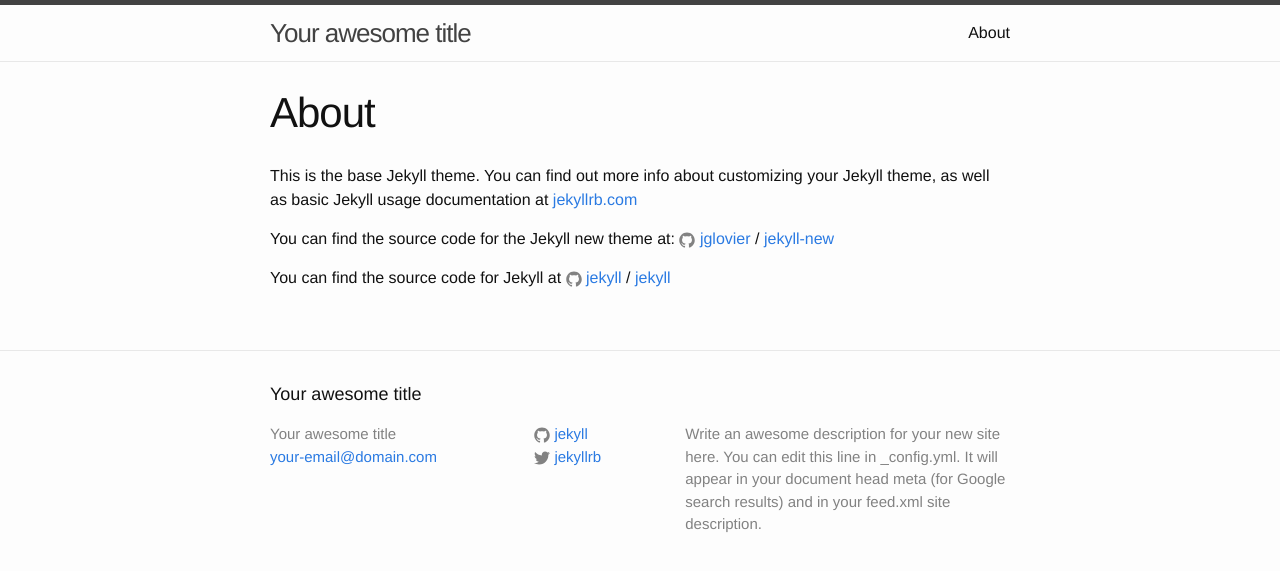
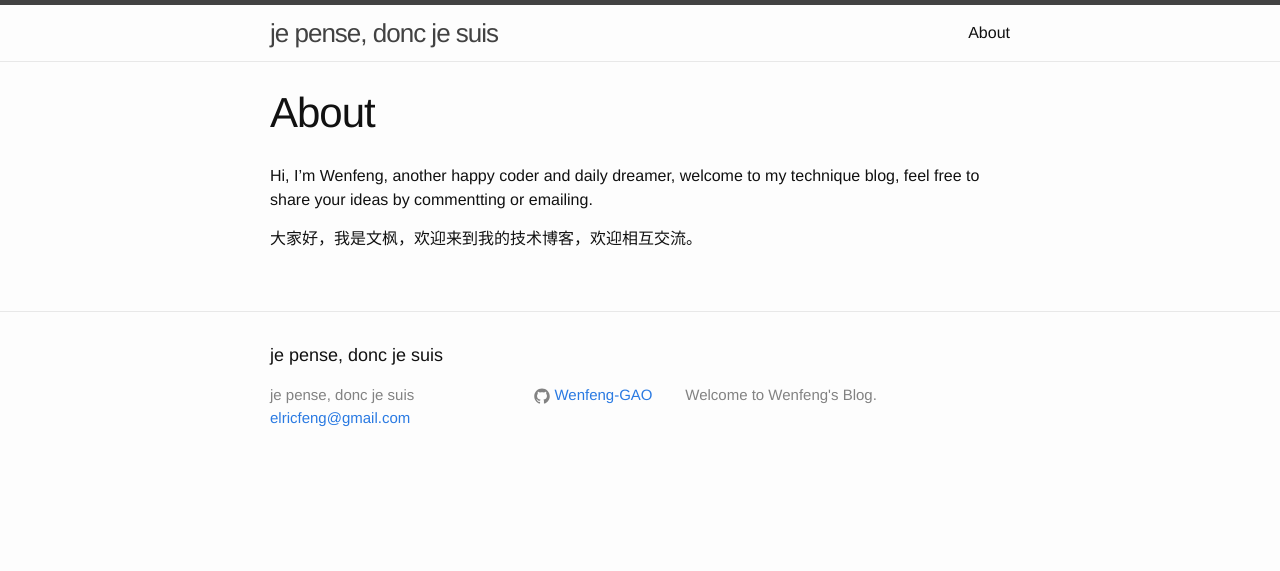
Before and after one commit to Wenfeng-GAO/Wenfeng-GAO.github.io, a Jekyll site: the page built from about.md, in a window 1280 px wide. Shown: the top 571 px of the page. Built offline with Jekyll 4.4.1, drawn with Linux system fonts in a browser that asks for light colours.

Commit message:
Update custom pattern

```diff
--- a/_config.yml
+++ b/_config.yml
@@ -6,16 +6,14 @@
 # 'jekyll serve'. If you change this file, please restart the server process.
 
 # Site settings
-title: Your awesome title
-email: your-email@domain.com
+title: je pense, donc je suis
+email: elricfeng@gmail.com
 description: > # this means to ignore newlines until "baseurl:"
-  Write an awesome description for your new site here. You can edit this
-  line in _config.yml. It will appear in your document head meta (for
-  Google search results) and in your feed.xml site description.
+        Welcome to Wenfeng's Blog.
 baseurl: "" # the subpath of your site, e.g. /blog
-url: "http://yourdomain.com" # the base hostname & protocol for your site
-twitter_username: jekyllrb
-github_username:  jekyll
+url: "http://wenfeng-gao.github.io/" # the base hostname & protocol for your site
+
+github_username:  Wenfeng-GAO
 
 # Build settings
 markdown: kramdown
--- a/about.md
+++ b/about.md
@@ -3,13 +3,7 @@
 title: About
 permalink: /about/
 ---
+Hi, I'm Wenfeng, another happy coder and daily dreamer, welcome to my technique
+blog, feel free to share your ideas by commentting or emailing.
 
-This is the base Jekyll theme. You can find out more info about customizing your Jekyll theme, as well as basic Jekyll usage documentation at [jekyllrb.com](http://jekyllrb.com/)
-
-You can find the source code for the Jekyll new theme at:
-{% include icon-github.html username="jglovier" %} /
-[jekyll-new](https://github.com/jglovier/jekyll-new)
-
-You can find the source code for Jekyll at
-{% include icon-github.html username="jekyll" %} /
-[jekyll](https://github.com/jekyll/jekyll)
+大家好，我是文枫，欢迎来到我的技术博客，欢迎相互交流。
```
